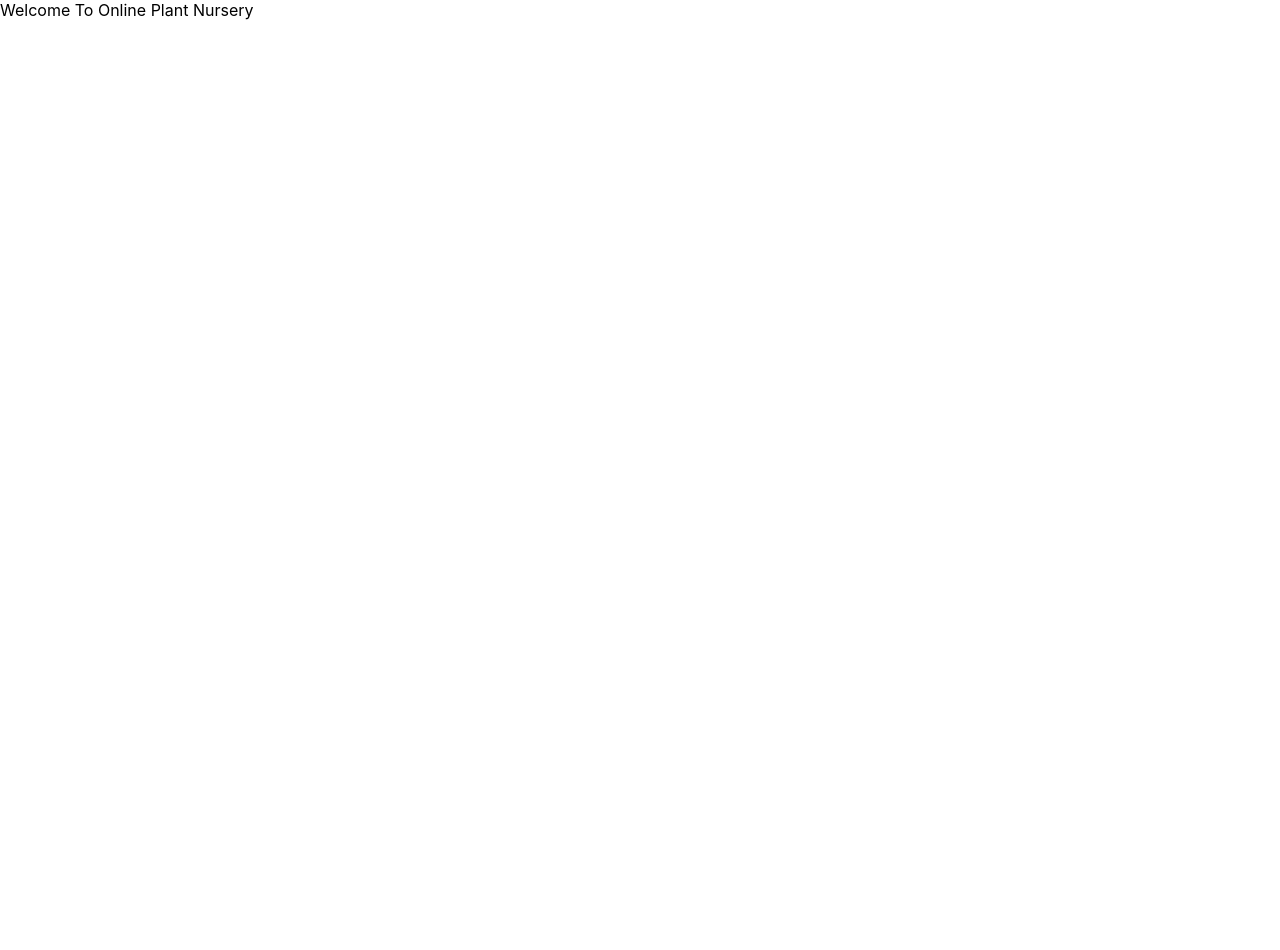
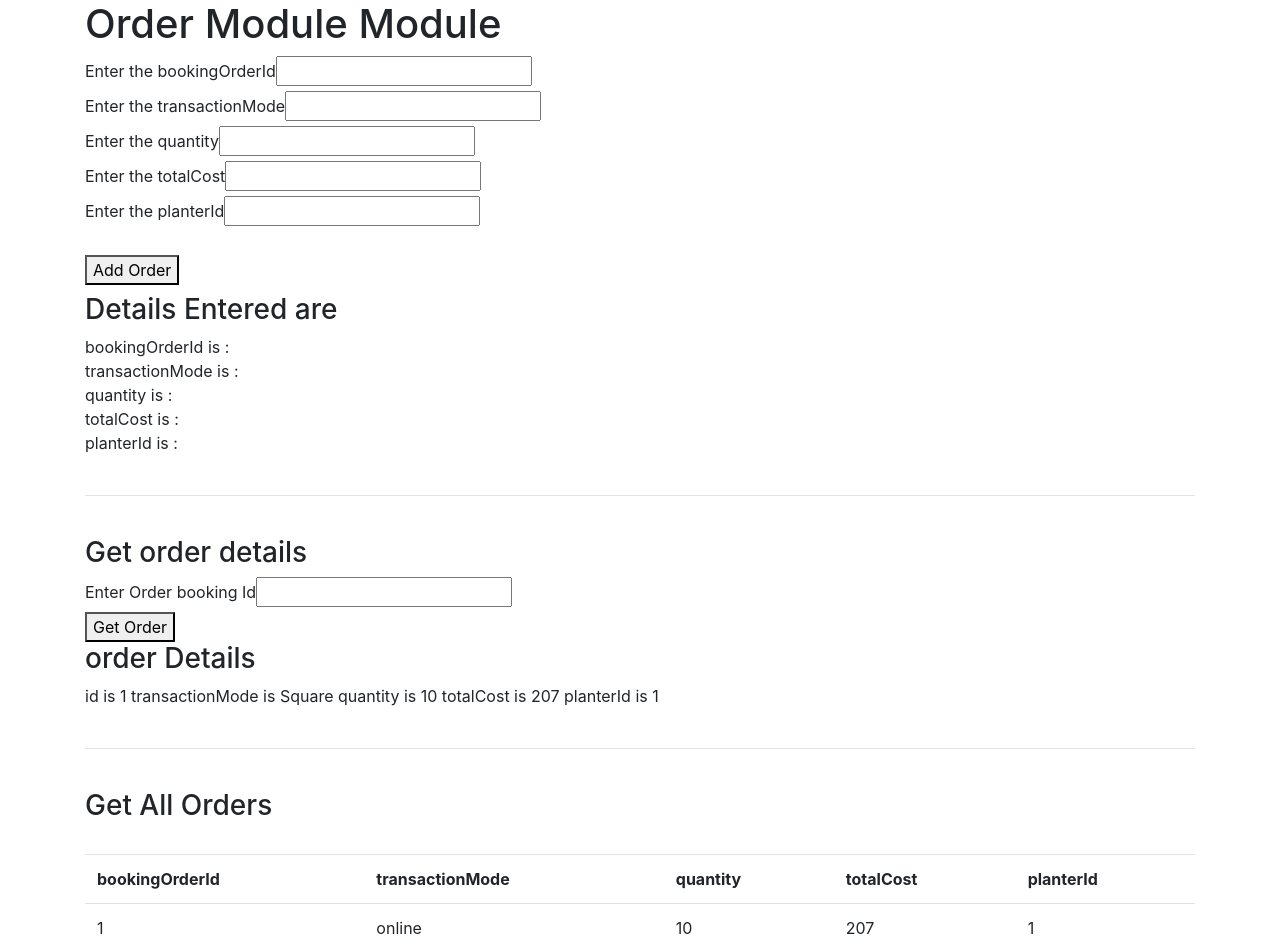
Before and after one commit to yashbhatia100/OnlinePlantNursery-UI, a React (Create React App) app in the folder onlineplantnursery/: page / in a window 1280 px wide. Shown: the top 950 px of the page. Before the commit the page ends 800 px from the top, so only its background shows below. Built offline with nearby package versions, Linux system fonts and the light colour scheme.

Commit message:
component madde\

```diff
--- a/onlineplantnursery/package.json
+++ b/onlineplantnursery/package.json
@@ -9,7 +9,7 @@
     "axios": "^0.21.1",
     "bootstrap": "^4.6.0",
     "react": "^17.0.2",
-    "react-bootstrap": "^1.5.2",
+    "react-bootstrap": "^0.32.4",
     "react-dom": "^17.0.2",
     "react-redux": "^7.2.3",
     "react-router": "^5.2.0",
--- a/onlineplantnursery/src/App.js
+++ b/onlineplantnursery/src/App.js
@@ -1,11 +1,33 @@
-
 import './App.css';
+import AddOrder from './component/Order/AddOrder';
+import GetAllOrder from './component/Order/GetAllOrder';
+import GetOrderById from './component/Order/GetOrderById';
 
 function App() {
+/*
+  let mockPlant={
+    plantHeight:100,
+    plantSpread:"2m",
+    commonName:"Rose",
+    bloomTime:"2 months",
+    plantUse:"decoration",
+    difficultyLevel:"easy",
+    temperature:"25 deg",
+    typeOfPlant:"herb",
+    plantDescription:"red flowers",
+    plantStock:10,
+    plantCost:50
+  }
+*/
   return (
-    <div >
-      Welcome To Online Plant Nursery
-    </div>
+    <div class="container">
+      <h1>Order Module Module</h1>
+      <AddOrder />
+      <br/><hr/><br/>
+      <GetOrderById />
+      <br/><hr/><br/>
+      <GetAllOrder />
+      </div>
   );
 }
 
--- /dev/null
+++ b/onlineplantnursery/src/component/Order/AddOrder.js
@@ -0,0 +1,136 @@
+import React, { useState } from "react";
+import DisplayOrder from "./DisplayOrder";
+
+export default function AddOrder() {
+  const order = {
+    bookingOrderId: 1,
+    transactionMode: "Square",
+    quantity: 10,
+    totalCost: 207,
+    planterId: 1,
+
+  };
+  let errorMsg = "Cannot add the Order";
+
+  const bookingOrderIdRef = React.createRef();
+  const transactionModeRef = React.createRef();
+  const quantityRef = React.createRef();
+  const totalCostRef = React.createRef();
+  const  planterIdRef= React.createRef();
+
+  const initialState = {
+    bookingOrderId: undefined,
+    transactionMode: undefined,
+    quantity: undefined,
+    totalCost: undefined,
+    planterId: undefined,
+    formstatus: "",
+  };
+  const [state, setNewState] = useState(initialState);
+
+  const submitHandler = (event) => {
+    console.log("Inside submit Handler");
+    event.preventDefault();
+    setNewState({ ...state, formstatus: "Form is submitted Successfully" });
+  };
+
+  const changeHandler = (ref) => {
+    console.log("Inside changeHandler");
+    const field = ref.current;
+    const fieldName = field.name;
+    const fieldValue = field.value;
+    let newState = {
+      ...state,
+      [fieldName]: fieldValue,
+      order: undefined,
+      errMsg: undefined,
+    };
+    setNewState(newState);
+  };
+
+  return (
+    <div>
+      <form onSubmit={(event) => submitHandler(event)}>
+        <div>
+          <label>Enter the bookingOrderId</label>
+          <input
+            name="bookingOrderId"
+            type="number"
+            ref={bookingOrderIdRef}
+            onChange={() => changeHandler(bookingOrderIdRef)}
+          />
+        </div>
+
+        <div>
+          <label>Enter the transactionMode </label>
+          <input
+            name="transactionMode"
+            type="text"
+            ref={transactionModeRef}
+            onChange={() => changeHandler(transactionModeRef)}
+          />
+        </div>
+
+        <div>
+          <label>Enter the quantity</label>
+          <input
+            name="quantity"
+            type="number"
+            ref={quantityRef}
+            onChange={() => changeHandler(quantityRef)}
+          />
+        </div>
+
+        <div>
+          <label>Enter the totalCost</label>
+          <input
+            name="totalCost"
+            type="number"
+            ref={totalCostRef}
+            onChange={() => changeHandler(totalCostRef)}
+          />
+        </div>
+
+        <div>
+          <label>Enter the planterId</label>
+          <input
+            name="planterId"
+            type="number"
+            ref={planterIdRef}
+            onChange={() => changeHandler(planterIdRef)}
+          />
+        </div>
+        <br />
+        <button type="submit"> Add Order</button>
+      </form>
+      <h2>{state.formstatus}</h2>
+      <h3>Details Entered are </h3>
+      bookingOrderId is :{state.bookingOrderId} <br />
+      transactionMode is :{state.transactionMode} <br />
+      quantity is :{state.quantity}
+      <br />
+      totalCost is :{state.totalCost}
+      <br />
+      planterId is :{state.planterId}
+      <br />
+
+      {state.order ? (
+        <div>
+          <h3>Order Added Successfully</h3>
+          <DisplayOrder order={state.order} />
+        </div>
+      ) : (
+        ""
+      )}
+      {state.errMsg ? (
+        <div>
+          <h3> Order was not Added Successfully</h3>
+          <br />
+          {state.errMsg}
+        </div>
+      ) : (
+        ""
+      )}
+    </div>
+  );
+}
--- /dev/null
+++ b/onlineplantnursery/src/component/Order/DisplayOrder.js
@@ -0,0 +1,10 @@
+
+export default function DisplayOrder({ order }) {
+    return (
+      <span>
+        id is {order.bookingOrderId} transactionMode is {order.transactionMode} quantity is{" "}
+        {order.quantity} totalCost is {order.totalCost} planterId is{" "}
+        {order.planterId}
+      </span>
+    );
+  }
--- /dev/null
+++ b/onlineplantnursery/src/component/Order/GetAllOrder.js
@@ -0,0 +1,55 @@
+import { useState } from "react";
+import DisplayOrder from "./DisplayOrder";
+
+export default function GetAllOrder(){
+
+    let order1={
+        bookingOrderId: 1,
+    transactionMode: "online",
+    quantity: 10,
+    totalCost: 207,
+    planterId: 1,
+    }
+    let order2={
+        bookingOrderId: 2,
+    transactionMode: "cash",
+    quantity: 101,
+    totalCost: 2017,
+    planterId: 2,
+    }
+    let orderList=[order1,order2]
+
+    const initialState = {orders:orderList, errMsg:undefined};
+    const [currentState, setNewState] = useState(initialState)
+    return(
+        <div>
+            <h3>Get All Orders</h3><br/>
+            {currentState.orders?(
+                <table className="table table-striped">
+                    <tr>
+                        <th>bookingOrderId</th>
+                        <th>transactionMode</th>
+                        <th>quantity</th>
+                        <th>totalCost</th>
+                        <th>planterId</th>
+                    </tr>
+                    {currentState.orders.map(order=>
+                    <tr>
+                        <td>{order.bookingOrderId}</td>
+                        <td>{order.transactionMode}</td>
+                        <td>{order.quantity}</td>
+                        <td>{order.totalCost}</td>
+                        <td>{order.planterId}</td>
+                    </tr>)}
+                </table>
+                    ):''}
+
+
+            {currentState.errMsg?(
+                <div>
+                    {currentState.errMsg}
+                </div>
+            ):''}
+        </div>
+    );
+}
--- /dev/null
+++ b/onlineplantnursery/src/component/Order/GetOrderById.js
@@ -0,0 +1,75 @@
+import React , {useState} from 'react';
+import DisplayOrder from './DisplayOrder';
+
+
+
+export default function GetOrderById(){
+
+    let order={
+        bookingOrderId: 1,
+        transactionMode: "Square",
+        quantity: 10,
+        totalCost: 207,
+        planterId: 1,
+      };
+
+    const idRef=React.createRef();
+
+    let [state,setNewState]=useState({id:undefined, order:order, errMsg:undefined});
+
+    const setIdHandler=()=>{
+        console.log("Inside setIdHandler");
+         let field=idRef.current;
+         let fieldValue=field.value;
+         let newState={...state,id:fieldValue, seed:undefined , errMsg:undefined};
+         setNewState(newState);
+    };
+
+    const submitHandler=(event)=>{
+       console.log("Inside submitHandler");
+       event.preventDefault();
+       let newState={...state,seed:undefined,errMsg:"order not found"};
+       setNewState(newState);
+       //console.log("current state",newState);
+
+    };
+
+    return (
+
+        <div>
+            <h3>Get order details</h3>
+
+            <form onSubmit={(event) => submitHandler(event)}>
+                <div>
+                    <label>Enter Order booking Id </label>
+                    <input name="Order Booking Id" type="number" ref={idRef} onChange={() => setIdHandler()} />
+                </div>
+
+                <button> Get Order</button>
+            </form>
+
+            {state.order ? (
+
+                <div>
+                    <h3>order Details </h3>
+                    <DisplayOrder order={state.order} />
+                </div>
+
+            ) : ''}
+
+
+            {state.errMsg ? (
+                <div >
+                Request is not successful
+                <br/>
+
+                 {state.errMsg}
+                </div>
+
+            ) : ''}
+
+        </div>
+
+    );
+
+}
--- a/onlineplantnursery/src/index.js
+++ b/onlineplantnursery/src/index.js
@@ -1,8 +1,11 @@
+import 'bootstrap/dist/css/bootstrap.min.css';
 import React from 'react';
 import ReactDOM from 'react-dom';
 import './index.css';
 import App from './App';
 import reportWebVitals from './reportWebVitals';
+
+
 
 ReactDOM.render(
   <React.StrictMode>
```
Also changed, not shown: 2 other files (tests, documents, lock files or other folders).
